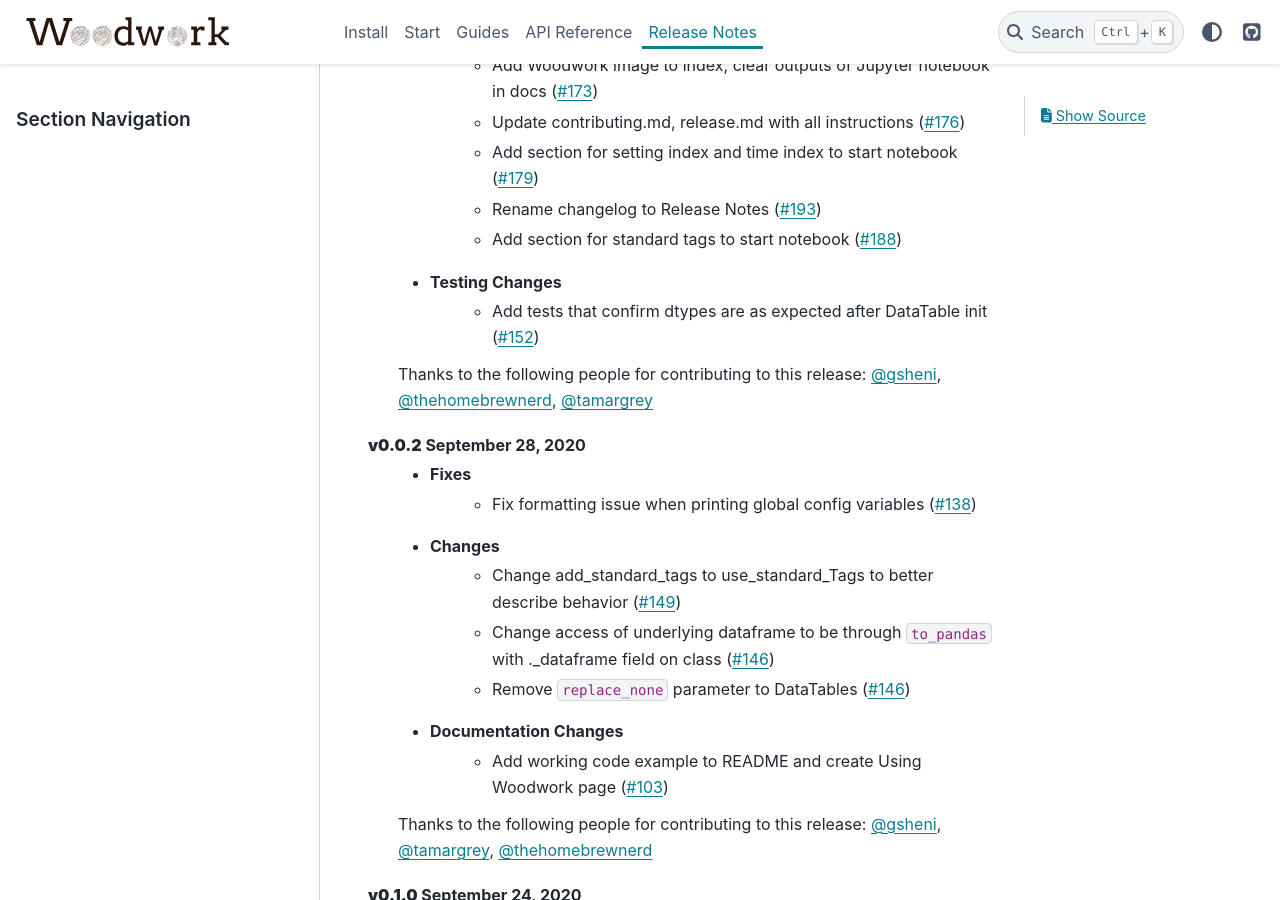
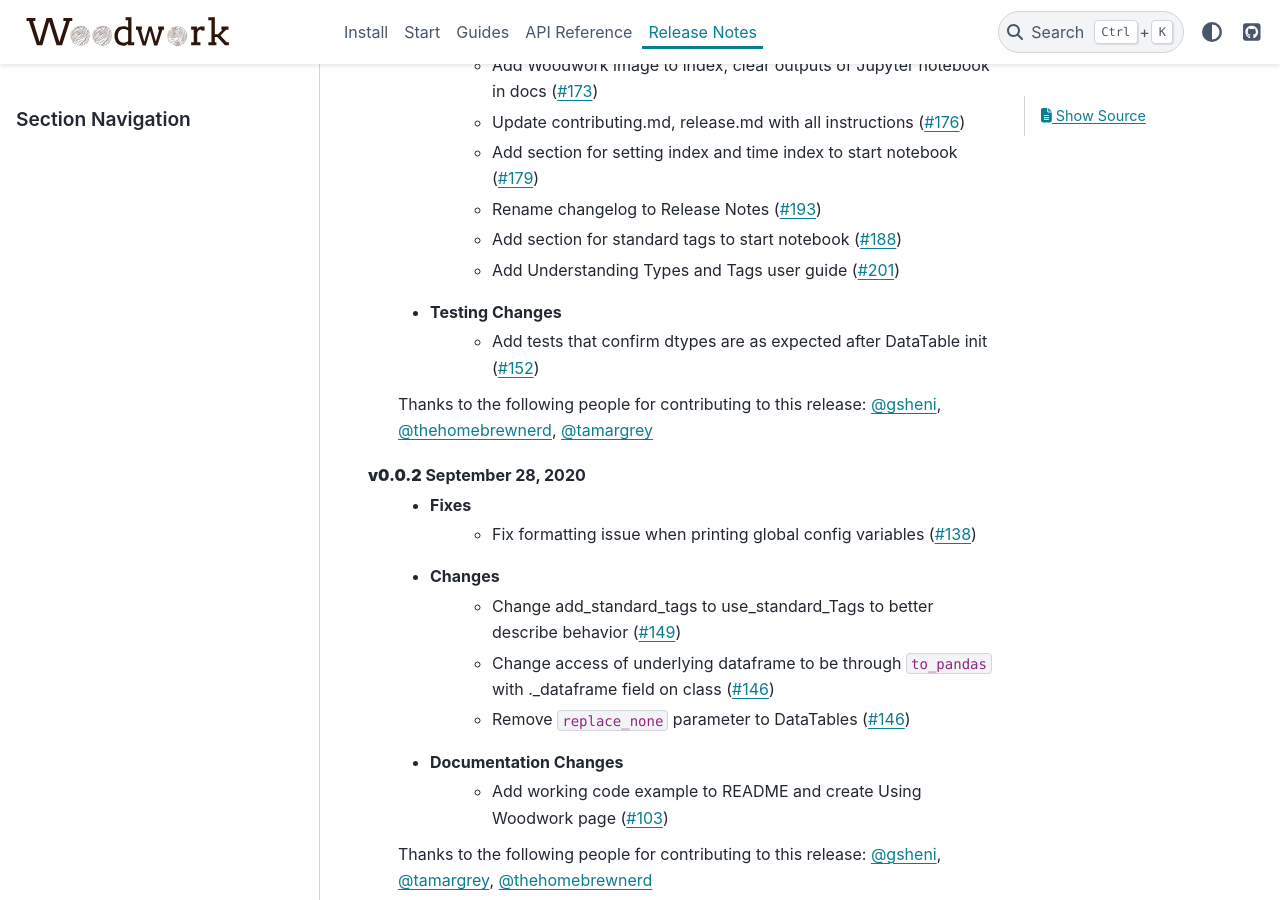
Before and after one commit to alteryx/woodwork, a Sphinx documentation site: the page built from docs/source/release_notes.rst, in a window 1280 px wide and 900 px high, scrolled down 1026 px. Built offline with Sphinx 7.4.7 and the PyData theme 0.15.4, drawn with Linux system fonts in a browser that asks for light colours; comment, search, counter and statistics services are not loaded.

Commit message:
update release notes

```diff
--- a/docs/source/release_notes.rst
+++ b/docs/source/release_notes.rst
@@ -25,6 +25,7 @@ Release Notes
         * Add section for setting index and time index to start notebook (:pr:`179`)
         * Rename changelog to Release Notes (:pr:`193`)
         * Add section for standard tags to start notebook (:pr:`188`)
+        * Add Understanding Types and Tags user guide (:pr:`201`)
     * Testing Changes
         * Add tests that confirm dtypes are as expected after DataTable init (:pr:`152`)
 
```
